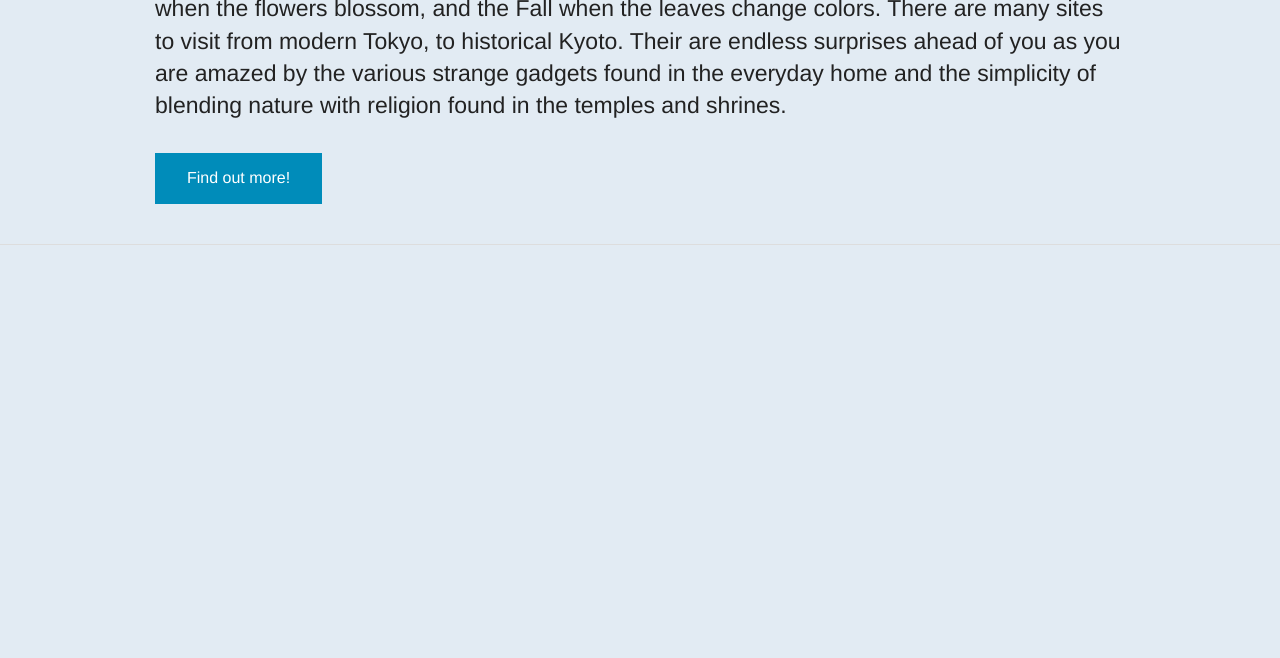
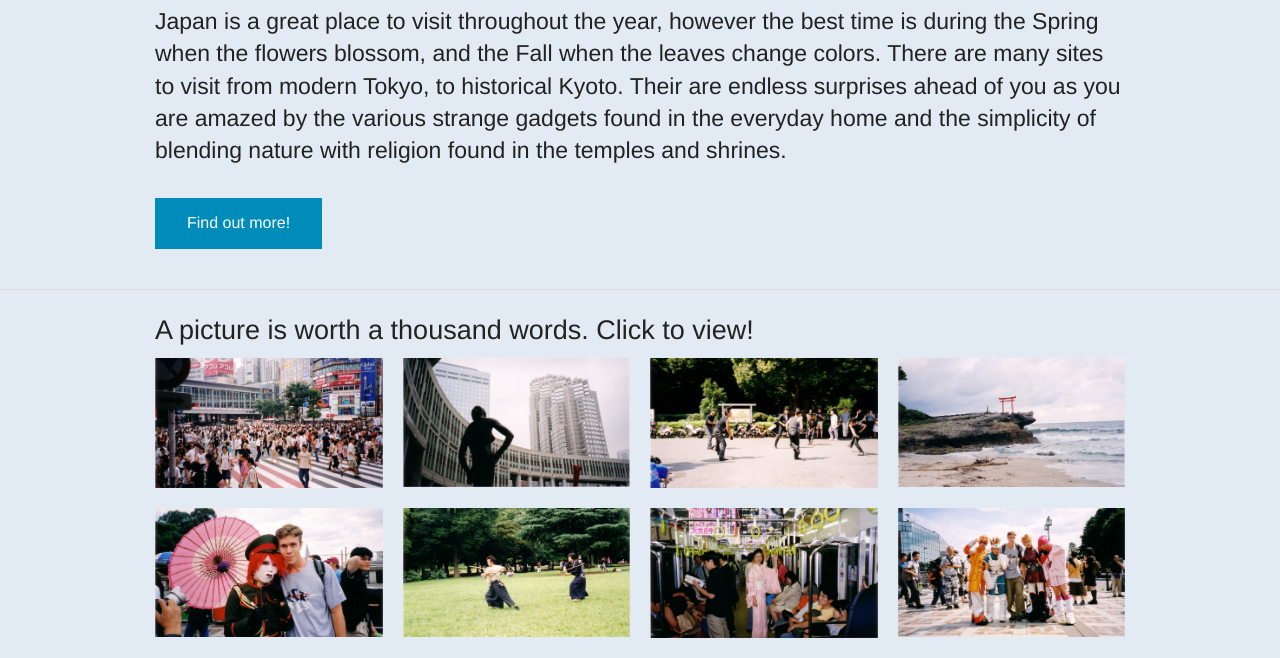
Before and after one commit to JesseSoldat/Japan-Rocks-Foundation-5, a website: page app/index.html in a window 1280 px wide. Shown: the part 569-1227 px from the top of the page. Before the commit the page ends 814 px from the top, so only its background shows below. Drawn offline with Linux system fonts and the light colour scheme.

Commit message:
added nav bar and bottom images

```diff
--- a/app/index.html
+++ b/app/index.html
@@ -6,6 +6,18 @@
   <link rel="stylesheet" type="text/css" href="css/main.css">
 </head>
 <body>
+  <nav class="top-bar">
+    <ul class="title-area">
+      <li class="name"><h1><a href="http://jessesoldatfirstsite.bitballoon.com/" target="_blank" title="first website ever!">My World</a></h1></li>
+    </ul>
+    <section class="top-bar-section">
+      <ul class="left">
+        <li><a href="https://github.com/JesseSoldat" target="_blank">Github</a></li>
+        <li><a href="https://www.linkedin.com/in/jesse-soldat-126544110" target="_blank">Linked In</a></li>
+
+      </ul>
+    </section>
+  </nav>
   <div id="top" class="row">
     <div class="large-12 columns panel">
 
@@ -42,6 +54,23 @@
     </div>
   </div>
   <hr />
+  <div class="row">
+    <div class="large-12 columns">
+      <h3>A picture is worth a thousand words. Click to view!</h3>
+      <ul class="large-block-grid-4">
+        <li><a href="#"><img src="img/jp02.jpg" /></a></li>
+        <li><a href="#"><img src="img/jp03.jpg" /></a></li>
+        <li><a href="#"><img src="img/jp04.jpg" /></a></li>
+        <li><a href="#"><img src="img/jp05.jpg" /></a></li>
+
+        <li><a href="#"><img src="img/jp06.jpg" /></a></li>
+        <li><a href="#"><img src="img/jp07.jpg" /></a></li>
+        <li><a href="#"><img src="img/jp08.jpg" /></a></li>
+        <li><a href="#"><img src="img/jp09.jpg" /></a></li>
+
+      </ul>
+    </div>
+  </div>
 
 
 
```
